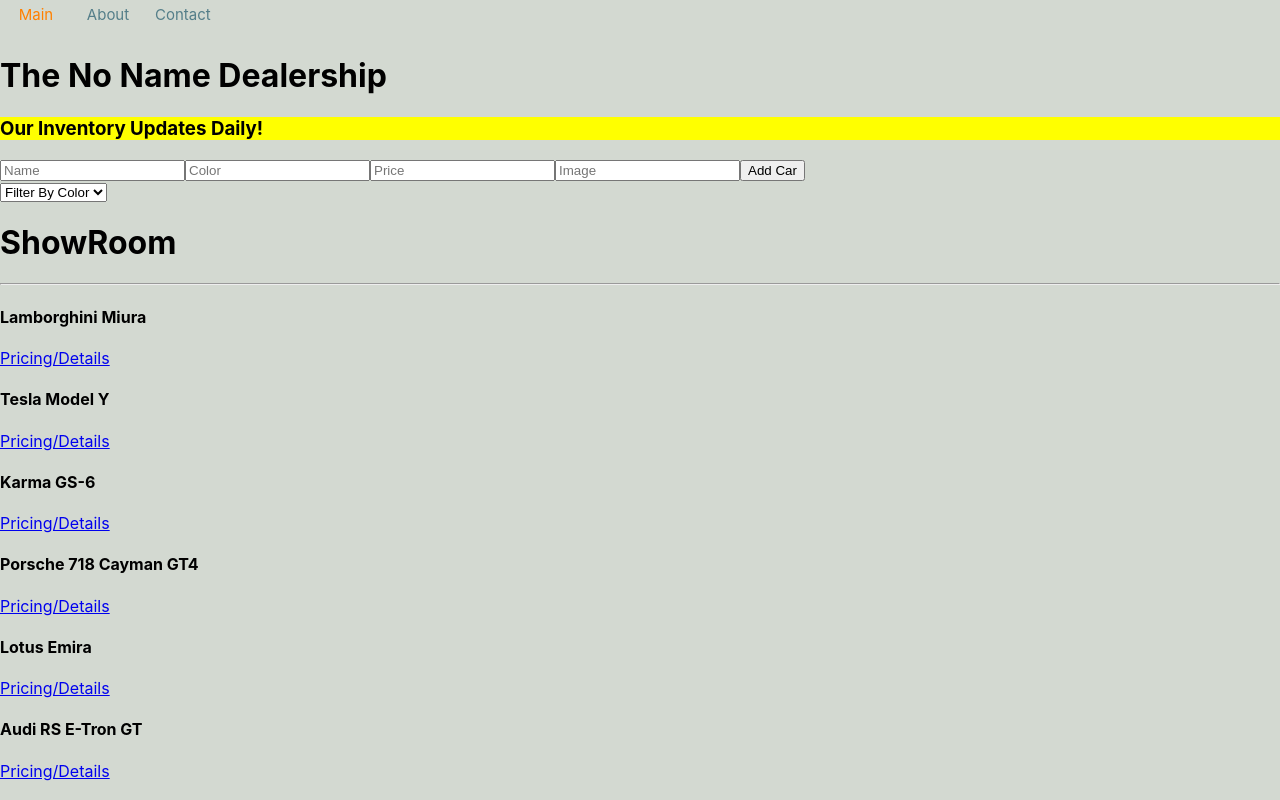
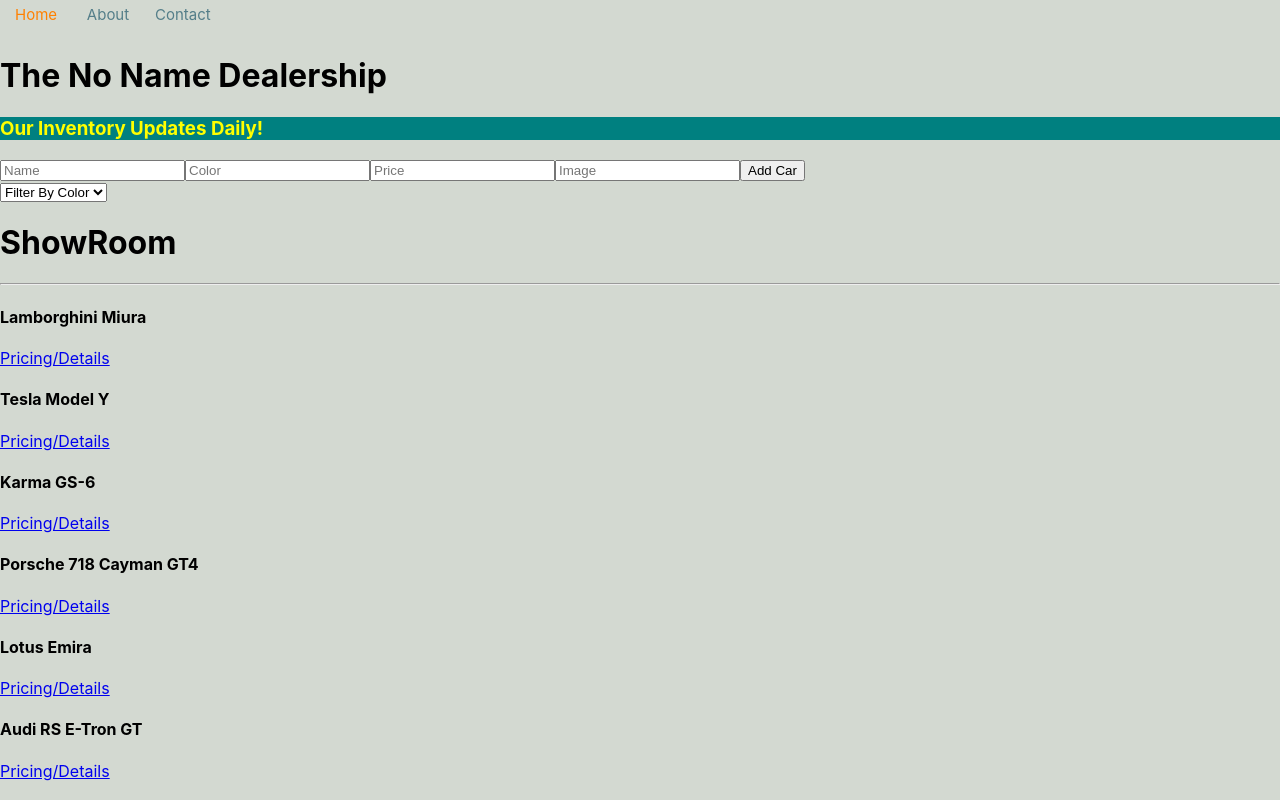
Before and after one commit to wormondeck/myPhase2Project, a React (Create React App) app: page / in a window 1280 px wide. Shown: the top 800 px of the page. Built offline with nearby package versions, Linux system fonts and the light colour scheme; data requests are answered from the project's data file.

Commit message:
visited project

```diff
--- a/db.json
+++ b/db.json
@@ -20,7 +20,7 @@
       "id": "3",
       "name": "Karma GS-6",
       "color": "white",
-      "price": "57,597",
+      "price": "57,597.00",
       "image": "https://media.ed.edmunds-media.com/karma/gs-6/2021/oem/2021_karma_gs-6_sedan_base_fq_oem_1_1600.jpg",
       "info": "The Karma GS-6 is a luxury electric vehicle produced by Karma Automotive, formerly known as Fisker Automotive. The GS-6 is part of the Revero series, which includes plug-in hybrid and all-electric models. One interesting feature of the GS-6 is its solar roof, which is designed to help recharge the vehicle's battery and increase its overall efficiency. This innovative technology sets the Karma GS-6 apart from many other electric vehicles on the market."
     },
--- a/src/App.js
+++ b/src/App.js
@@ -5,7 +5,7 @@
 
 function App() {
   const [cars, setCars] = useState([]);
-  const [color, setColor] = useState('All')
+  const [selectedColor, setSelectedColor] = useState('All')
 
   useEffect(() =>{
     fetch("http://localhost:3000/vehicles")
@@ -15,16 +15,16 @@
   }, [])
 
   function handleAddCar(newCar) {
-        setCars([...cars, newCar])
+    setCars([...cars, newCar]);
   }
 
   function handleColor(e) {
-      setColor(e.target.value)
+    setSelectedColor(e.target.value)
   }
 
   let filteredCars = cars.filter(car => {
-      if (color === "All") return true
-      return car.color === color
+    if (selectedColor === "All") return true
+    return car.color === selectedColor
   })
 
     return (
--- a/src/CarCard.js
+++ b/src/CarCard.js
@@ -1,18 +1,16 @@
 import React from 'react';
 import { Link } from 'react-router-dom'
 
-const CarCard = ({ car }) => {
+function CarCard({ car }) {
 
   return (
     <article>
       <h4>{car.name}</h4>
-
       <p>
         <Link to={`/CarInfo/${car.id}`}>Pricing/Details</Link>
-        <br/>
       </p>
     </article>
-    )
+  )
 }
 
 export default CarCard;
--- a/src/Home.js
+++ b/src/Home.js
@@ -1,7 +1,7 @@
-import { Outlet, useOutletContext } from 'react-router-dom';
+import {  Outlet, useOutletContext } from 'react-router-dom';
 import CarCard from './CarCard';
 
-const Home = () => {
+function Home() {
     const cars = useOutletContext();
     const carList = cars.map(car => <CarCard key={car.id} car={car}/>);
 
--- a/src/Inventory.js
+++ b/src/Inventory.js
@@ -5,8 +5,6 @@
     const [color, setColor] = useState('');
     const [price, setPrice] = useState('');
     const [image, setImage] = useState('');
-
-
 
     const handNameChange = (e) => {
         setName(e.target.value)
@@ -40,8 +38,8 @@
             body: JSON.stringify(carListing),
         })
         .then((r) => r.json())
-        .then((newCarData) => {
-            onHandleAddCar(newCarData)
+        .then((newCar) => {
+            onHandleAddCar(newCar)
         })
         .catch((error) => console.error(error));
 
@@ -52,13 +50,15 @@
     };
 
   const highlightStyle = {
-    backgroundColor: 'yellow',
+    backgroundColor: 'teal',
   };
+
+  const textColor = 'yellow'
 
   return (
     <div>
       <h1>The No Name Dealership</h1>
-      <h3 style={highlightStyle}>Our Inventory Updates Daily!</h3>
+      <h3 style={{...highlightStyle, color: textColor}}>Our Inventory Updates Daily!</h3>
         <form onSubmit={handleSubmit}>
           <input
             type="text"
--- a/src/NavBar.js
+++ b/src/NavBar.js
@@ -8,7 +8,7 @@
         to="/"
         className="App-link"
       >
-        Main
+        Home
       </NavLink>
       <NavLink
         to="/about"
--- a/src/routes.js
+++ b/src/routes.js
@@ -24,13 +24,13 @@
     ]
   },
   {
-    path: "/about", // About route
+    path: "/about",
     element: <About />
   },
   {
-    path: "/contact", // Contact route
+    path: "/contact",
     element: <Contact />
-  }
+  },
 ];
 
 export default routes;
```
Also changed, not shown: 1 other file (tests, documents, lock files or other folders). Lines whose indentation alone changed are shown as unchanged.
